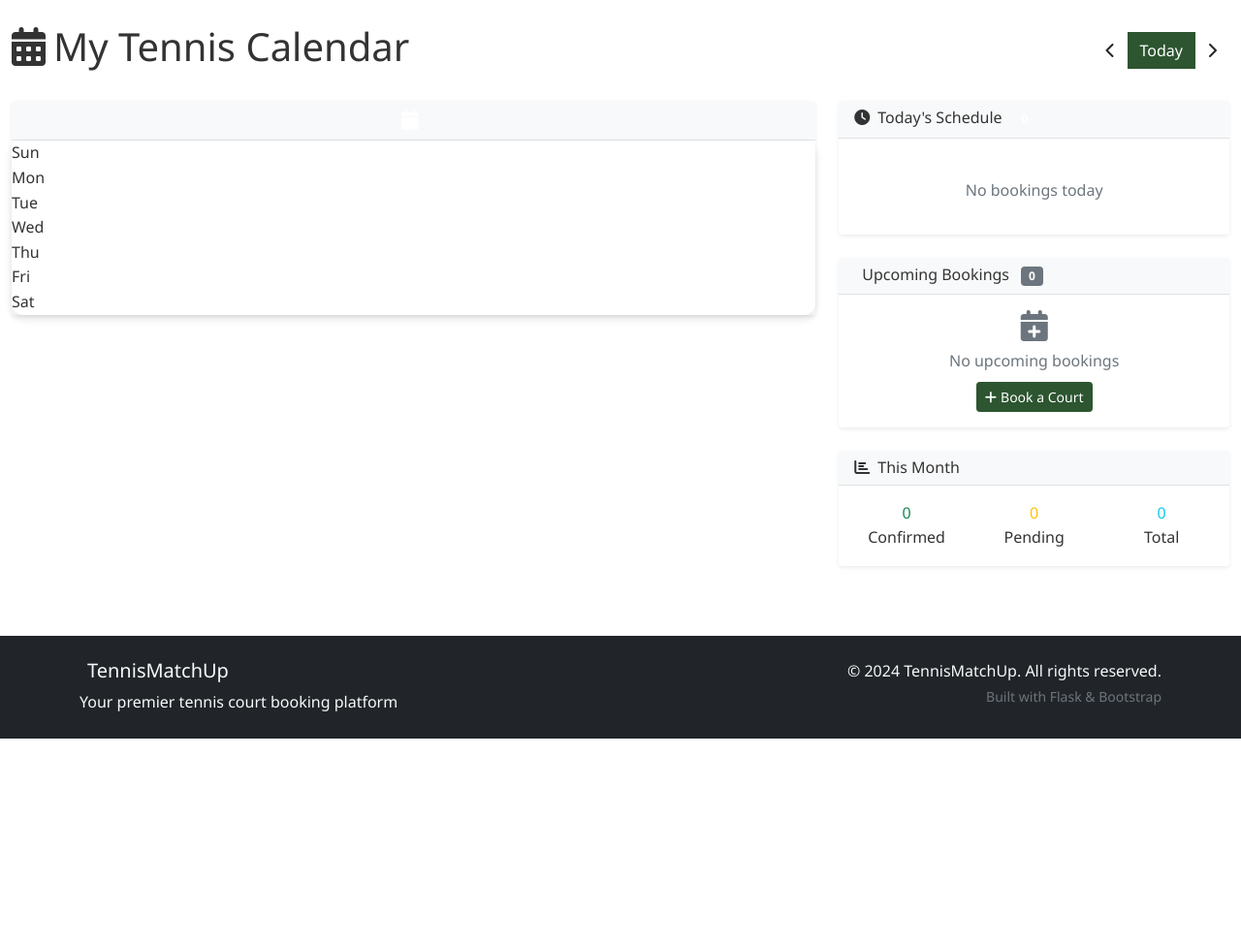
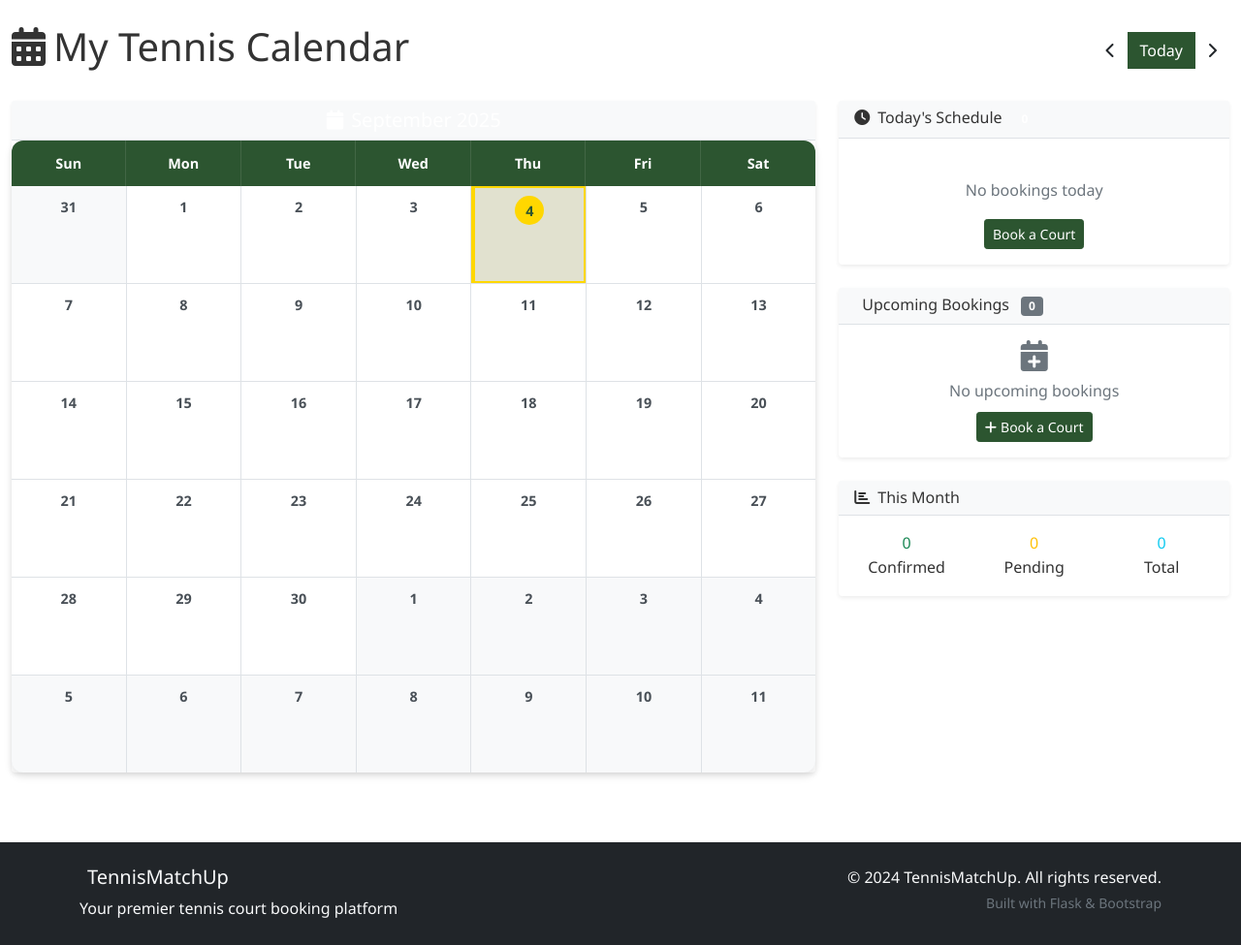
Before and after one commit to NitayMi/TennisMatchUp, a Flask app: template templates/player/my_calendar.html in a window 1280 px wide. Shown: the part 64-1039 px from the top of the page at 97% size. Before the commit the page ends 826 px from the top, so only its background shows below. Run offline with Flask 3, Linux system fonts and the light colour scheme; the template is opened without the code that fills it: values that come from a table or form of the project are taken from there, others are empty; data comes from the database, SQL or seed files in the repository.

Commit message:
fixed calendar

```diff
--- a/static/css/calendar.css
+++ b/static/css/calendar.css
@@ -5,6 +5,128 @@
     border-radius: 12px;
     box-shadow: 0 0.25rem 0.5rem rgba(0, 0, 0, 0.1);
     overflow: hidden;
+}
+
+/* Weekday Header */
+.weekday-header {
+    display: grid;
+    grid-template-columns: repeat(7, 1fr);
+    background-color: var(--tennis-green);
+    color: white;
+}
+
+.weekday-cell {
+    padding: 12px;
+    text-align: center;
+    font-weight: 600;
+    font-size: 0.9rem;
+    border-right: 1px solid rgba(255, 255, 255, 0.1);
+}
+
+.weekday-cell:last-child {
+    border-right: none;
+}
+
+/* Calendar Days */
+.calendar-day {
+    background: white;
+    border: 1px solid #e9ecef;
+    min-height: 120px;
+    padding: 8px;
+    cursor: pointer;
+    transition: all 0.2s ease;
+    position: relative;
+    display: flex;
+    flex-direction: column;
+}
+
+.calendar-day:hover {
+    background-color: rgba(var(--tennis-green-rgb, 44, 85, 48), 0.05);
+    transform: translateY(-1px);
+    box-shadow: 0 2px 4px rgba(0, 0, 0, 0.1);
+}
+
+.calendar-day.today {
+    background-color: rgba(var(--tennis-green-rgb, 44, 85, 48), 0.1);
+    border-color: var(--tennis-green);
+    font-weight: bold;
+}
+
+.calendar-day.today .day-number {
+    color: var(--tennis-green);
+}
+
+.calendar-day.other-month {
+    background-color: #f8f9fa;
+    color: #adb5bd;
+}
+
+.calendar-day.other-month:hover {
+    background-color: #f1f3f4;
+}
+
+.calendar-day.has-bookings {
+    background-color: rgba(var(--tennis-yellow-rgb, 255, 193, 7), 0.05);
+    border-left: 4px solid var(--tennis-yellow);
+}
+
+.day-number {
+    font-weight: 600;
+    margin-bottom: 4px;
+    font-size: 0.9rem;
+}
+
+/* Booking Indicators */
+.day-bookings {
+    flex-grow: 1;
+    display: flex;
+    flex-direction: column;
+    gap: 2px;
+    margin-top: 4px;
+}
+
+.booking-dot {
+    font-size: 0.7rem;
+    padding: 2px 4px;
+    border-radius: 3px;
+    text-overflow: ellipsis;
+    white-space: nowrap;
+    overflow: hidden;
+    max-width: 100%;
+}
+
+.booking-dot.confirmed {
+    background-color: rgba(40, 167, 69, 0.2);
+    color: #155724;
+    border-left: 3px solid #28a745;
+}
+
+.booking-dot.pending {
+    background-color: rgba(255, 193, 7, 0.2);
+    color: #856404;
+    border-left: 3px solid #ffc107;
+}
+
+.booking-dot.cancelled {
+    background-color: rgba(220, 53, 69, 0.2);
+    color: #721c24;
+    border-left: 3px solid #dc3545;
+}
+
+.booking-count {
+    position: absolute;
+    top: 4px;
+    right: 4px;
+    background: var(--tennis-green);
+    color: white;
+    border-radius: 50%;
+    width: 18px;
+    height: 18px;
+    font-size: 0.65rem;
+    display: flex;
+    align-items: center;
+    justify-content: center;
+    font-weight: bold;
 }
 
 .calendar-header {
--- a/static/js/calendar.js
+++ b/static/js/calendar.js
@@ -134,21 +134,6 @@
 
         return dayElement;
     }
-// -------------------
-// selectDate(day) {
-//     console.log('Day clicked:', day);
-
-//     if (day.hasBookings) {
-//         this.showBookingDetails(day);
-//     } else if (day.isCurrentMonth) {
-//         // פשוט נעביר לעמוד עם התאריך
-//         const dateStr = this.formatDateKey(day.date);
-//         console.log('Navigating to book-court with date:', dateStr);
-//         window.location.href = `/player/book-court?date=${dateStr}`;
-//     }
-// }
-
-// -----------------------עד כאן ישן
 selectDate(day) {
     console.log('Day clicked:', day);
 
@@ -156,14 +141,47 @@
         // Show booking details for days with existing bookings
         this.showBookingDetails(day);
     } else if (day.isCurrentMonth) {
-        // Show booking modal for empty days
-        this.showBookingModal(day);
+        // Navigate to booking page with pre-selected date (MVC compliant)
+        const dateStr = this.formatDateKey(day.date);
+        this.showQuickBookingModal(day.date, dateStr);
     }
 }
 
-// הוסף פונקציה חדשה:
-showBookingModal(day) {
-    const dateStr = this.formatDateKey(day.date);
+showQuickBookingModal(date, dateStr) {
+    // Use existing modal from template (MVC compliant)
+    const modal = document.getElementById('quickBookingModal');
+    const modalDateText = document.getElementById('modalDateText');
+    const modalBookingLink = document.getElementById('modalBookingLink');
+
+    if (modal && modalDateText && modalBookingLink) {
+        // Set date text
+        const formattedDate = date.toLocaleDateString('en-US', {
+            weekday: 'long',
+            year: 'numeric',
+            month: 'long',
+            day: 'numeric'
+        });
+        modalDateText.textContent = `Selected date: ${formattedDate}`;
+
+        // Set booking link
+        modalBookingLink.href = `/player/book-court?date=${dateStr}`;
+
+        // Show modal
+        const bootstrapModal = new bootstrap.Modal(modal);
+        bootstrapModal.show();
+    } else {
+        // Fallback: direct navigation
+        window.location.href = `/player/book-court?date=${dateStr}`;
+    }
+}
+
+    showBookingDetails(day) {
+        // Use existing booking details modal (MVC compliant)
+        const modal = document.getElementById('bookingModal');
+        const modalContent = document.getElementById('modalContent');
+
+        if (modal && modalContent) {
+            // Create clean booking details HTML
             const formattedDate = day.date.toLocaleDateString('en-US', {
                 weekday: 'long',
                 year: 'numeric',
@@ -171,124 +189,48 @@
                 day: 'numeric'
             });
 
-    // Create modal HTML
-    const modalHtml = `
-        <div class="modal fade" id="quickBookingModal" tabindex="-1" aria-hidden="true">
-            <div class="modal-dialog modal-xl">
-                <div class="modal-content">
-                    <div class="modal-header">
-                        <h5 class="modal-title">
-                            <i class="fas fa-calendar-plus me-2"></i>
-                            Book Court for ${formattedDate}
-                        </h5>
-                        <button type="button" class="btn-close" data-bs-dismiss="modal"></button>
+            let contentHtml = `<h6 class="mb-3">${formattedDate}</h6>`;
+
+            day.bookings.forEach(booking => {
+                const statusColor = this.getStatusColor(booking.status);
+                contentHtml += `
+                    <div class="card mb-2">
+                        <div class="card-body">
+                            <div class="d-flex justify-content-between align-items-start">
+                                <div>
+                                    <h6 class="card-title mb-1">${booking.court.name}</h6>
+                                    <p class="card-text">
+                                        <small class="text-muted">
+                                            <i class="fas fa-clock me-1"></i>
+                                            ${booking.start_time} - ${booking.end_time}
+                                        </small>
+                                        <br>
+                                        <small class="text-muted">
+                                            <i class="fas fa-map-marker-alt me-1"></i>
+                                            ${booking.court.location || 'Location not specified'}
+                                        </small>
+                                    </p>
                                 </div>
-                    <div class="modal-body p-0">
-                        <div id="bookingFrameContainer" style="height: 70vh;">
-                            <div class="d-flex justify-content-center align-items-center h-100">
-                                <div class="spinner-border text-tennis" role="status">
-                                    <span class="visually-hidden">Loading...</span>
-                                </div>
-                                <span class="ms-2">Loading booking options...</span>
-                            </div>
-                        </div>
-                    </div>
-                    <div class="modal-footer">
-                        <button type="button" class="btn btn-secondary" data-bs-dismiss="modal">Close</button>
-                        <a href="/player/book-court?date=${dateStr}" class="btn btn-tennis" target="_blank">
-                            <i class="fas fa-external-link-alt me-1"></i>Open in New Tab
-                        </a>
-                    </div>
+                                <span class="badge bg-${statusColor}">${booking.status}</span>
                             </div>
                         </div>
                     </div>
                 `;
+            });
 
-    // Remove existing modal if any
-    const existingModal = document.getElementById('quickBookingModal');
-    if (existingModal) {
-        existingModal.remove();
-    }
-
-    // Add modal to body
-    document.body.insertAdjacentHTML('beforeend', modalHtml);
+            modalContent.innerHTML = contentHtml;
 
             // Show modal
-    const modal = new bootstrap.Modal(document.getElementById('quickBookingModal'));
-    modal.show();
-
-    // Load content after modal is shown
-    setTimeout(() => {
-        this.loadBookingContent(dateStr);
-    }, 300);
-}
-
-// הוסף פונקציה נוספת:
-loadBookingContent(dateStr) {
-    const container = document.getElementById('bookingFrameContainer');
-    if (!container) return;
-
-    // Load the booking page content via fetch
-    fetch(`/player/book-court?date=${dateStr}`)
-        .then(response => response.text())
-        .then(html => {
-            // Extract main content from the response
-            const parser = new DOMParser();
-            const doc = parser.parseFromString(html, 'text/html');
-            const mainContent = doc.querySelector('main') || doc.querySelector('.container');
-
-            if (mainContent) {
-                container.innerHTML = mainContent.innerHTML;
-
-                // Re-initialize any JavaScript for the loaded content
-                this.initializeBookingForm();
+            const bootstrapModal = new bootstrap.Modal(modal);
+            bootstrapModal.show();
         } else {
-                container.innerHTML = `
-                    <div class="text-center p-4">
-                        <i class="fas fa-exclamation-triangle fa-3x text-warning mb-3"></i>
-                        <h5>Unable to load booking form</h5>
-                        <p>Please use the "Open in New Tab" button instead.</p>
-                    </div>
-                `;
-            }
-        })
-        .catch(error => {
-            console.error('Error loading booking content:', error);
-            container.innerHTML = `
-                <div class="text-center p-4">
-                    <i class="fas fa-exclamation-triangle fa-3x text-warning mb-3"></i>
-                    <h5>Error loading booking form</h5>
-                    <p>Please try opening in a new tab.</p>
-                </div>
-            `;
-        });
-}
-
-// הוסף פונקציה אחרונה:
-initializeBookingForm() {
-    // Re-initialize any JavaScript needed for the booking form
-    const bookingButtons = document.querySelectorAll('.book-court-btn');
-    bookingButtons.forEach(btn => {
-        btn.addEventListener('click', (e) => {
-            e.preventDefault();
-            // Handle booking within the modal
-            const courtId = e.target.dataset.courtId;
-            const courtName = e.target.dataset.courtName;
-            console.log('Court selected:', courtId, courtName);
-            // Add your booking logic here
-        });
-    });
-}
-
-// --------------עד כאן חדש לא מופרד MVC
-
-    showBookingDetails(day) {
-        // Simple alert for now - can enhance later
+            // Fallback to alert if modal not found
             let details = `${day.date.toDateString()}\n\n`;
             day.bookings.forEach(booking => {
                 details += `${booking.court.name}\n${booking.start_time} - ${booking.end_time}\nStatus: ${booking.status}\n\n`;
             });
             alert(details);
+        }
     }
 
     navigateMonth(direction) {
--- a/templates/player/my_calendar.html
+++ b/templates/player/my_calendar.html
@@ -89,7 +89,7 @@
                         <div class="booking-item mb-3 p-2 border rounded">
                             <div class="d-flex justify-content-between align-items-start">
                                 <div class="flex-grow-1">
-                                    <h6 class="mb-1 text-primary">{{ booking.court.name }}</h6>
+                                    <h6 class="mb-1 text-primary">{{ booking.court.name if booking.court else 'Unknown Court' }}</h6>
                                     <small class="text-muted d-block">
                                         <i class="fas fa-calendar me-1"></i>
                                         {{ booking.booking_date.strftime('%a, %b %d') }}
@@ -100,7 +100,7 @@
                                     </small>
                                     <small class="text-muted d-block">
                                         <i class="fas fa-map-marker-alt me-1"></i>
-                                        {{ booking.court.location }}
+                                        {{ booking.court.location if booking.court else 'Unknown Location' }}
                                     </small>
                                 </div>
                                 <div class="text-end">
@@ -211,9 +211,9 @@
 
 {% block extra_scripts %}
 <script>
-// Calendar data will be loaded via AJAX through API endpoints
-window.currentPlayer = '{{ player.id }}';
-window.apiBaseUrl = '/api';
+// Pass booking data to JavaScript (MVC compliant - no business logic)
+window.bookingsData = {{ bookings_json|safe }};
+window.currentPlayer = '{{ player.id if player else 0 }}';
 </script>
-<script src="{{ url_for('static', filename='js/calendar-data.js') }}"></script>
+<script src="{{ url_for('static', filename='js/calendar.js') }}"></script>
 {% endblock %}
```
Also changed, not shown: routes/player.py (+54 -4 lines), image.png (added), 1 other file. Lines whose indentation alone changed are shown as unchanged.
